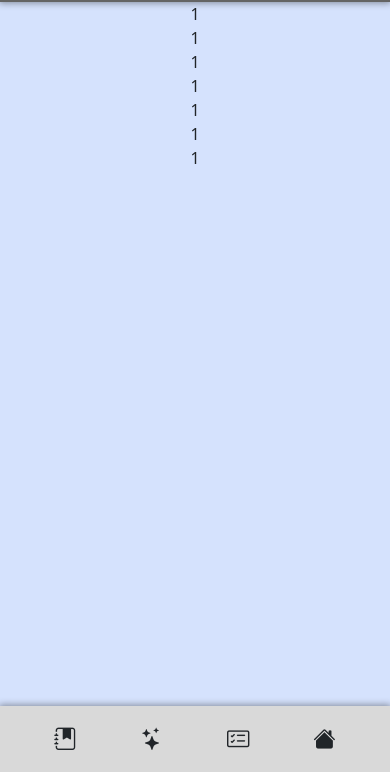
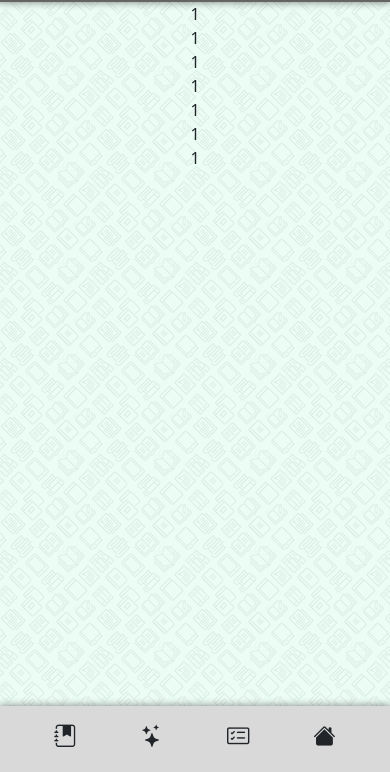
Before and after one commit to 3MDevelop/ketabikaBasePages, a website: page index.html in a window 390 px wide. Shown: the part 72-844 px from the top of the page. Drawn offline with nearby package versions, Linux system fonts and the light colour scheme.

```diff
--- a/index.html
+++ b/index.html
@@ -27,6 +27,7 @@
         background-color: #d5e2fd;
         height: 100vh;
         box-sizing: border-box;
+        background-image: url(./img/backTile.jpg);
       }
 
       #DesktopHeader {
@@ -88,36 +89,40 @@
         display: flex;
         flex-direction: row-reverse;
         justify-content: space-around;
-        align-items: center;
-        padding: 0.5rem 1.4rem;
+        align-items: start;
+        padding: 0 1.4rem;
+        height: 4.1rem;
         background-color: #d9d9d9;
         box-shadow: 0 0 7px 1px rgba(0, 0, 0, 0.4);
       }
 
       #mobileHeader > div {
-        margin: 0.5rem 0;
+        /* margin: 0.5rem 0; */
         display: flex;
+        flex-direction: column;
         justify-content: center;
         align-items: center;
         font-size: 1.4rem;
         cursor: pointer;
         transition: all 0.2s ease;
-        padding: 0 0.5rem;
-        border-radius: 50px;
+
+        border-radius: 0 0 8px 8px;
+        width: 90px;
+        height: 90%;
+        text-align: center;
+
       }
 
       #mobileHeader > div:hover {
         background-color: #6c757d;
         color: white;
-        border-color: #6c757d;
-      }
-
-      #mobileHeader > div > div {
-        margin: 0 0.25rem;
+        font-size: 1.5rem;
+        /* margin-bottom: 20px; */
       }
 
       #mobileHeader > div :last-child {
-        font-size: 1rem;
+        font-size: 0.8rem;
+        font-weight: bolder;
         display: none;
       }
 
@@ -133,7 +138,6 @@
       .basket-icon {
         font-size: 1.3rem;
         color: #dbdbdb;
-        transition: transform 0.2s ease;
       }
 
       .basket-icon:hover {
@@ -193,8 +197,7 @@
         </div>
       </div>
 
-      <div
-        id="mobileTopBar"
+      <div id="mobileTopBar"
         class="d-flex d-md-none container-fluid justify-content-center align-items-center fs-4 text-white py-3"
         style="
           background-color: #646464;
@@ -202,11 +205,14 @@
         "
       >
         <div class="basket-icon-container ms-3 me-4">
-          <i class="bi bi-person-circle basket-icon" style="font-size: 1.7rem;"></i>
+          <i
+            class="bi bi-person-circle basket-icon"
+            style="font-size: 1.7rem"
+          ></i>
         </div>
         <div class="basket-icon-container me-3">
           <i class="bi bi-basket basket-icon"></i>
-          <span class="basket-badge" style="user-select: none;">99</span>
+          <span class="basket-badge" style="user-select: none">99</span>
         </div>
 
         <div class="basket-icon-container flex-fill">
@@ -236,7 +242,6 @@
       </div>
 
       <div id="mobileHeader">
-
         <div>
           <div class="bi-house-fill"></div>
           <div>Home</div>
@@ -258,8 +263,7 @@
         </div>
       </div>
 
-      <div
-        id="exampleModal"
+      <div id="exampleModal"
         class="modal fade"
         tabindex="-1"
         aria-labelledby="exampleModalLabel"
@@ -306,5 +310,8 @@
       integrity="sha384-G/EV+4j2dNv+tEPo3++6LCgdCROaejBqfUeNjuKAiuXbjrxilcCdDz6ZAVfHWe1Y"
       crossorigin="anonymous"
     ></script>
+    <script>
+      console.info("KetabiShop Loaded Successfully!");
+    </script>
   </body>
 </html>
```
Also changed, not shown: img/backTile.jpg (added), 1 other file.
